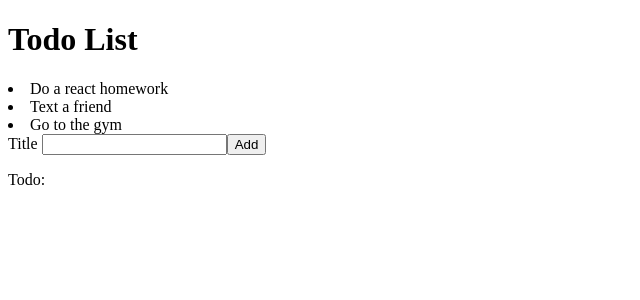
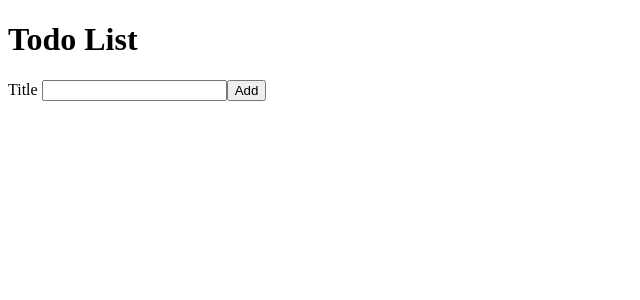
Before and after one commit to AndzhurT/react-todo, a React (Create React App) app: page / in a window 1280 px wide. Shown: the top 300 px of the page, without its empty margins (0-640 px from the left). Built offline with nearby package versions, Linux system fonts and the light colour scheme; the HTML template or start-up script is replaced by a standard one.

Commit message:
lifting state, props handling, controlled components

```diff
--- a/src/AddTodoForm.js
+++ b/src/AddTodoForm.js
@@ -1,25 +1,34 @@
 import React from 'react';
 import {useState} from 'react';
+import TodoList from './TodoList';
 
 function AddTodoForm ({onAddTodo}) {
+  // creates a new state variable "todoTitle" with setter "setTodoTitle"
   const [todoTitle, setTodoTitle] = useState('');
 
-  function handleAddTodo(event) {
-    event.preventDefault();
-    onAddTodo(todoTitle);
-    // logs the value of the todoTitle in the console
-    console.log(todoTitle);
-    // after the todoTitle was submitted, the input box becomes an empty space
-    setTodoTitle('');
+  // stores the newTodoTitle and updates the todoTitle state
+  const handleTitleChange = (event) => {
+    const newTodoTitle = event.target.value
+    setTodoTitle(newTodoTitle)
   }
+
+  const handleAddTodo = (event) => {
+    event.preventDefault(); //alows for todoItems to appear in the todolist
+    const newTodo = {
+      title: todoTitle,
+      id: Date.now(), // (temporary) a placeholder for unique number generation
+    };
+    onAddTodo(newTodo) // adds a todo to the onAddTodo
+    setTodoTitle(''); // reset the todoTitle state to an empty string
+    console.log(todoTitle) // logs out the todo item
+  };
 
   return (
     <div>
       <form onSubmit={handleAddTodo}>
         <label htmlFor="todoTitle" > Title </label>
-        {/* assiging the value todoTitle to the input and setting the onChange event to setTodoTitle ->
-        -> this way, the input becomes clear after submitting */}
-        <input  type="text" id="todoTitle" name="title" value={todoTitle} onChange={(event) => setTodoTitle(event.target.value)}></input>
+        {/* assiging the value todoTitle to the input and setting the onChange to call the function handleTitleChange*/}
+        <input  type="text" id="todoTitle" name="title" value={todoTitle} onChange={handleTitleChange}></input>
         <button type="submit"> Add </button>
       </form>
     </div>
--- a/src/App.js
+++ b/src/App.js
@@ -4,18 +4,22 @@ import AddTodoForm from './AddTodoForm';
 import {useState} from 'react';
 //to do list
 
+
 function Main() {
-  const [newTodo, setNewTodo] = useState('');
+  // Create new state variable named "todoList" with setter "setTodoList" and default value of an empty Array []
+  const [todoList, setTodoList] = useState([]);
 
-  const handleAddTodo = (todo) => {setNewTodo(todo)};
+  function addTodo(newTodo) {
+    setTodoList([...todoList, newTodo])
+  };
 
   return (
     <div>
       <h1> Todo List </h1>
-      <TodoList />
+      <TodoList todoList={todoList} />
       {/* callback handler */}
-      <AddTodoForm onAddTodo={handleAddTodo}/>
-      <p>Todo: {newTodo}</p>
+      <AddTodoForm onAddTodo={addTodo}/>
+      <p></p>
     </div>
   );
 }
--- a/src/TodoList.js
+++ b/src/TodoList.js
@@ -1,17 +1,12 @@
 import React from 'react';
 import TodoListItem from './TodoListItem';
 
-const todoList = [
-  { id: 1, title: 'Do a react homework' },
-  { id: 2, title: 'Text a friend' },
-  { id: 3, title: 'Go to the gym' },
-];
-
-function TodoList() {
+function TodoList({todoList}) {
+  // todoList as a parameter
   return (
     <div>
-      {todoList.map((todo) => (
-        <TodoListItem key = {todo.id} todo = {todo}></TodoListItem>
+      {todoList.map(({id, title}) => (
+        <li key={id}>{title}</li>
       ))}
     </div>
   );
--- a/src/TodoListItem.js
+++ b/src/TodoListItem.js
@@ -1,10 +1,8 @@
 import React from "react";
 
-function TodoListItem(props) {
-  const {todo} = props;
-
+function TodoListItem({id, title}) {
   return (
-    <li>{todo.title}</li>
+    <li key= {id}> {title} </li>
   );
 };
 
```
